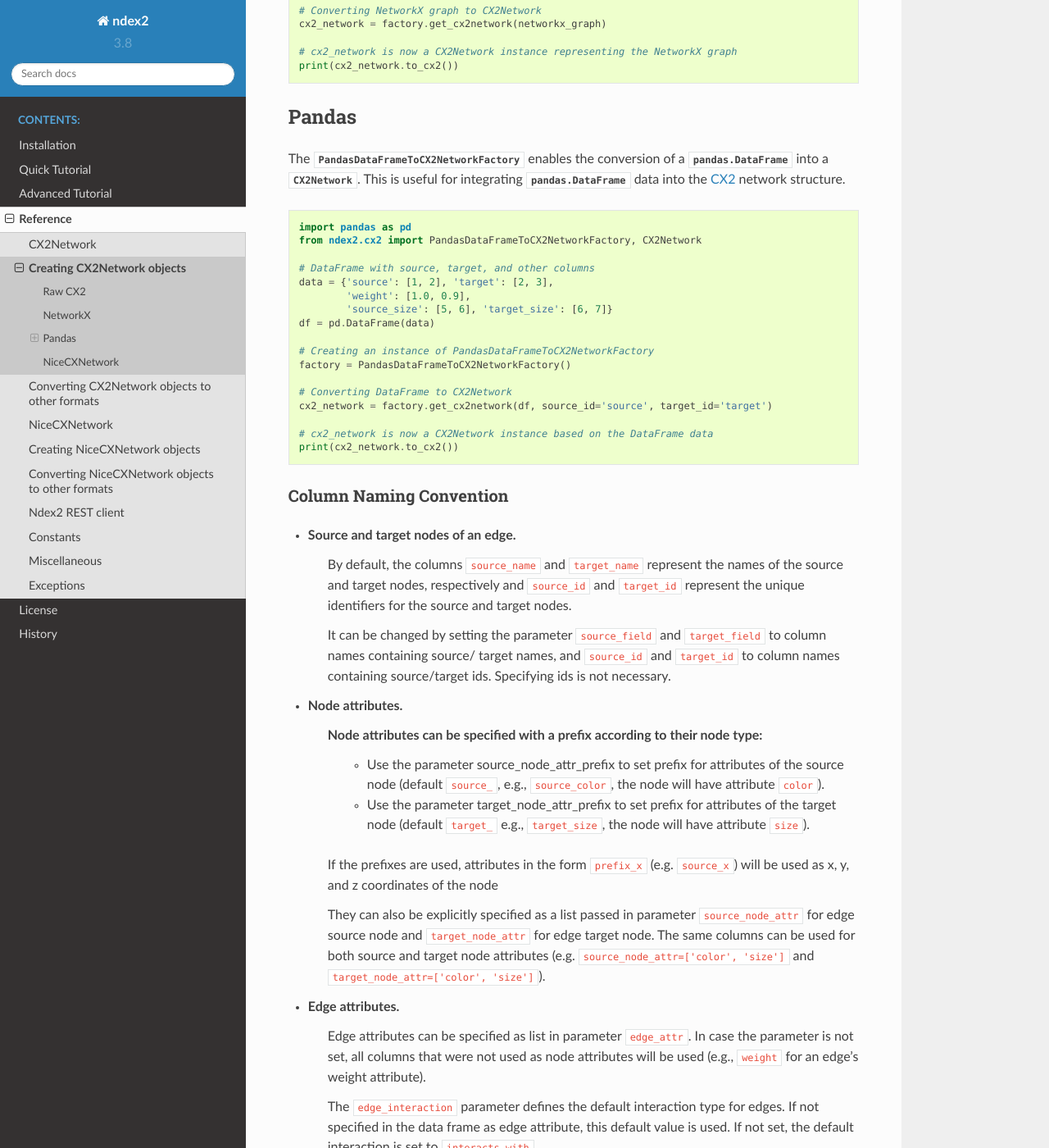
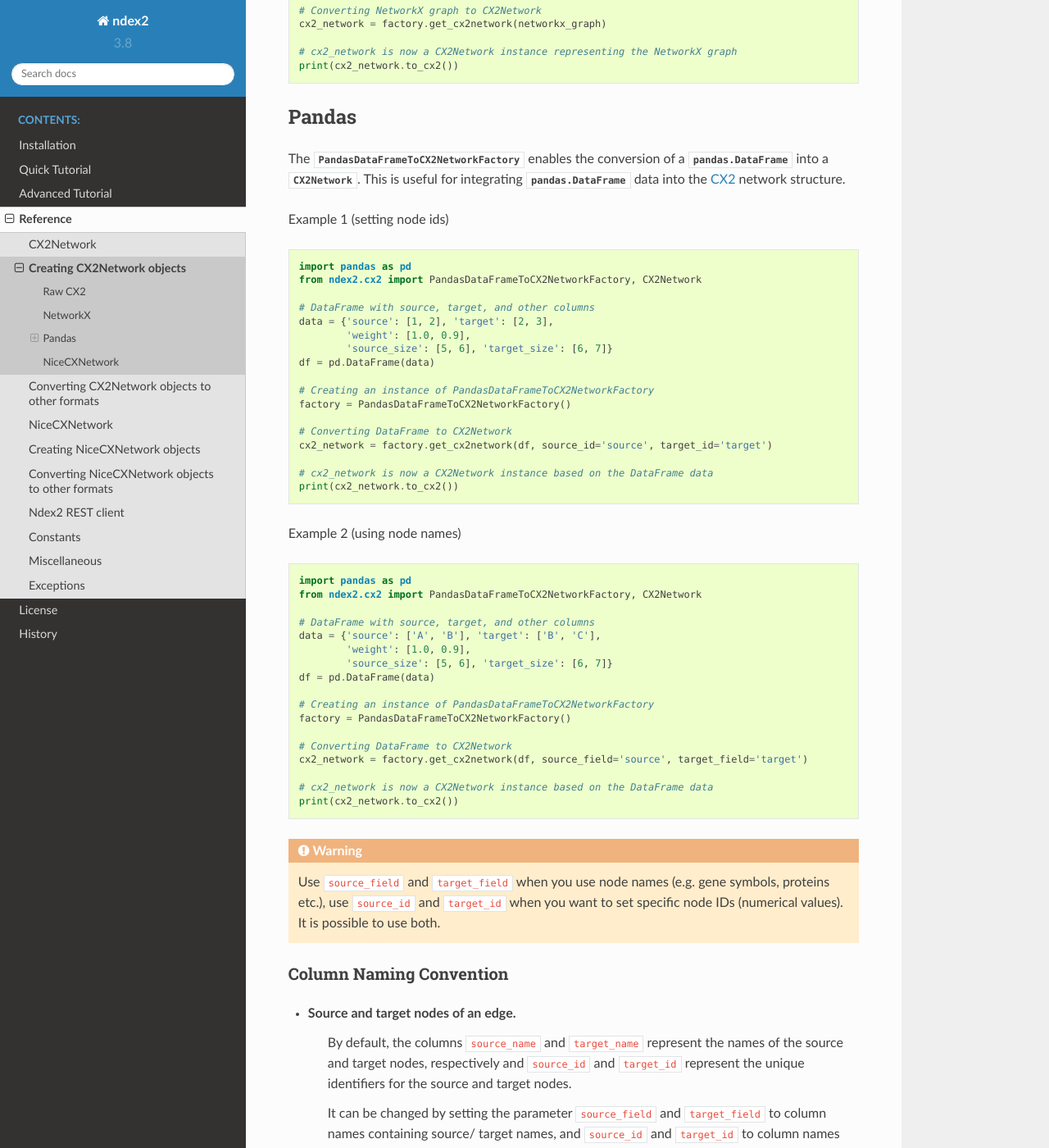
Before and after one commit to ndexbio/ndex2-client, a Sphinx documentation site: the page built from docs/createcx2.rst, in a window 1280 px wide and 1400 px high, scrolled down 938 px. Shown: the whole window at 82% size. Built offline with Sphinx 7.4.7 and the Read the Docs theme 2.0.0, drawn with Linux system fonts in a browser that asks for light colours.

Commit message:
Expand documentation

```diff
--- a/docs/createcx2.rst
+++ b/docs/createcx2.rst
@@ -65,6 +65,7 @@ of a :py:class:`pandas.DataFrame` into a :py:class:`~ndex2.cx2.CX2Network`.
 This is useful for integrating :py:class:`pandas.DataFrame` data into the CX2_ network
 structure.
 
+Example 1 (setting node ids)
 
 .. code-block:: python
 
@@ -86,6 +87,32 @@ structure.
     # cx2_network is now a CX2Network instance based on the DataFrame data
     print(cx2_network.to_cx2())
 
+Example 2 (using node names)
+
+.. code-block:: python
+
+    import pandas as pd
+    from ndex2.cx2 import PandasDataFrameToCX2NetworkFactory, CX2Network
+
+    # DataFrame with source, target, and other columns
+    data = {'source': ['A', 'B'], 'target': ['B', 'C'],
+            'weight': [1.0, 0.9],
+            'source_size': [5, 6], 'target_size': [6, 7]}
+    df = pd.DataFrame(data)
+
+    # Creating an instance of PandasDataFrameToCX2NetworkFactory
+    factory = PandasDataFrameToCX2NetworkFactory()
+
+    # Converting DataFrame to CX2Network
+    cx2_network = factory.get_cx2network(df, source_field='source', target_field='target')
+
+    # cx2_network is now a CX2Network instance based on the DataFrame data
+    print(cx2_network.to_cx2())
+
+.. warning::
+    Use ``source_field`` and ``target_field`` when you use node names (e.g. gene symbols, proteins etc.),
+    use ``source_id`` and ``target_id`` when you want to set specific node IDs (numerical values). It is possible
+    to use both.
 
 
 Column Naming Convention
```
